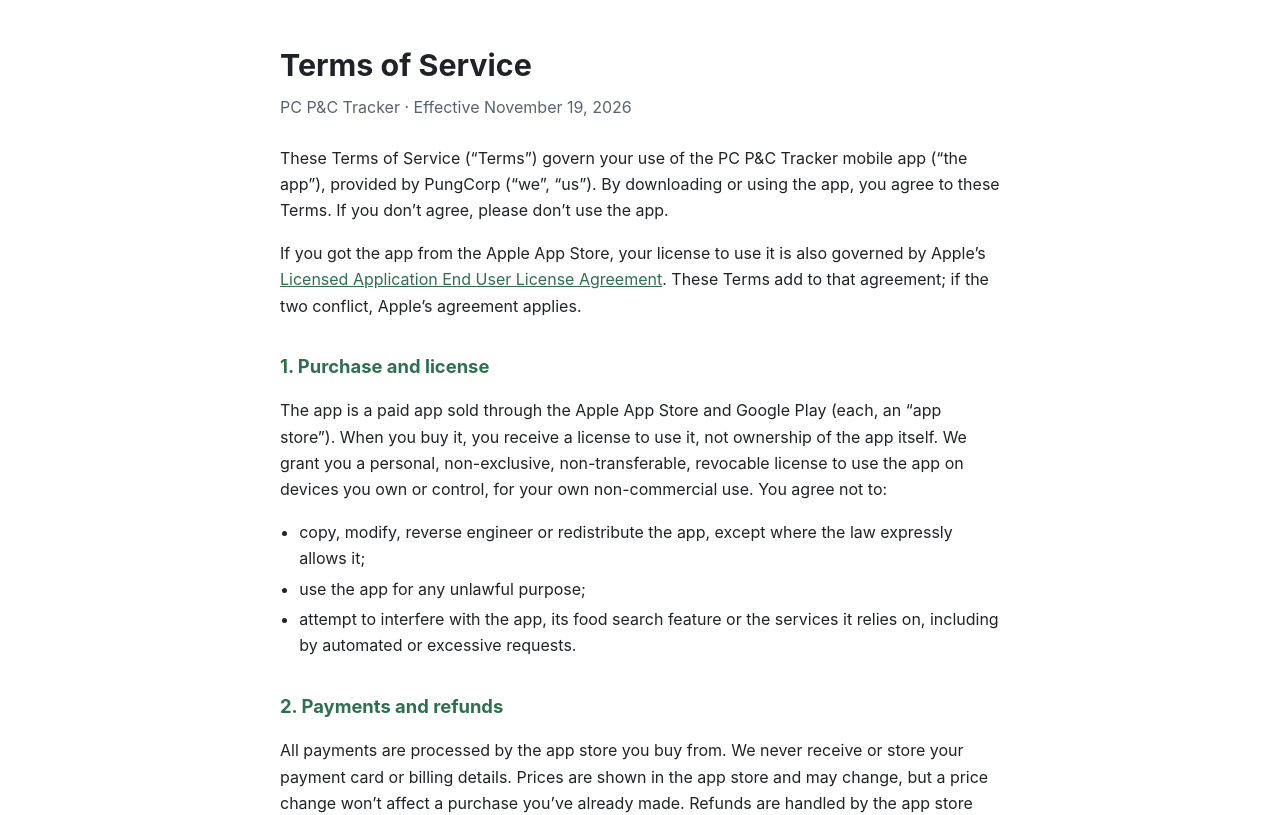
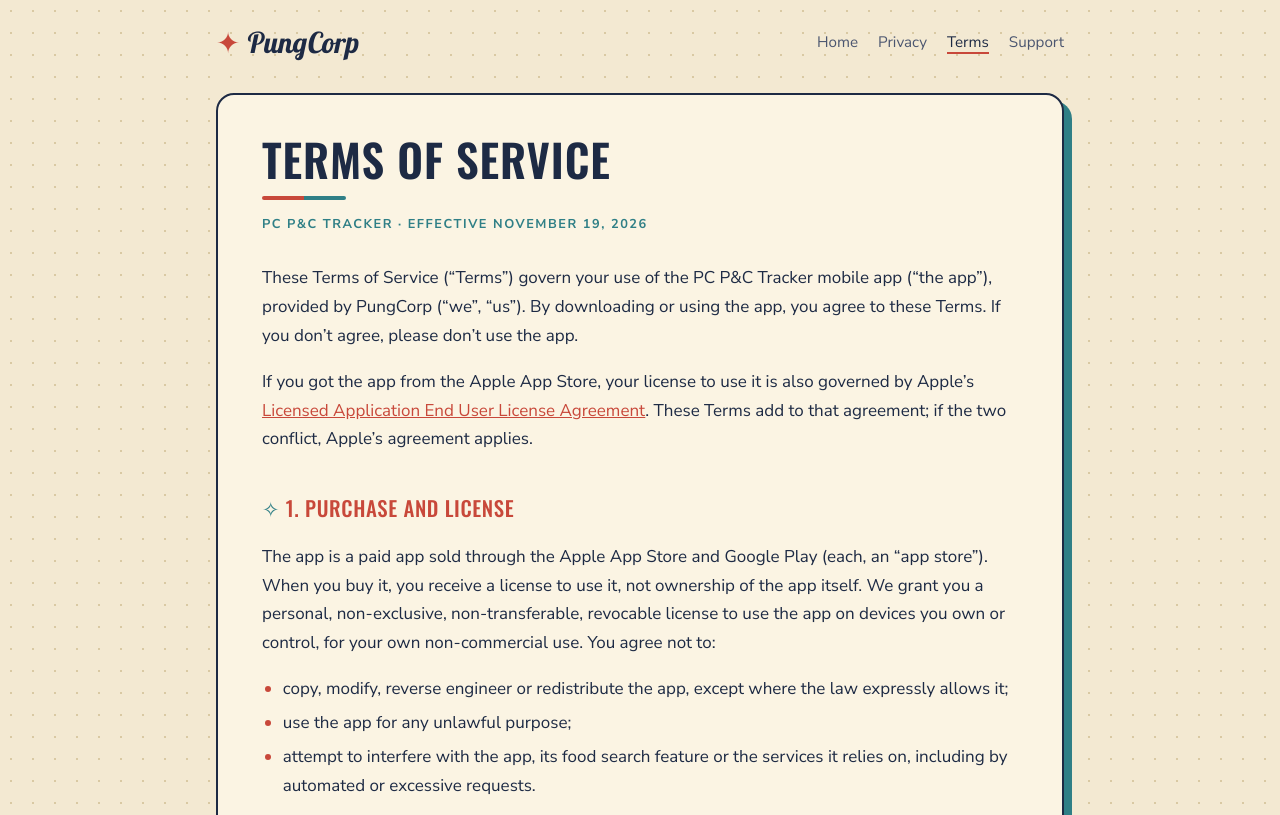
Before and after one commit to drunklypuff/pungcorp, a plain HTML site: page terms.html in a window 1280 px wide. Shown: the top 815 px of the page. Drawn offline with nearby package versions, Linux system fonts and the light colour scheme.

Commit message:
Restyle privacy, terms and support pages in the retro theme
Co-Authored-By: Claude Opus 5.5 <noreply@anthropic.com>

```diff
--- /dev/null
+++ b/css/retro-doc.css
@@ -0,0 +1,53 @@
+/* PungCorp retro (atomic-age) theme for text pages: privacy, terms, support. */
+:root {
+  --bg:#f3e9d2; --text:#1d2a44; --muted:#4b5670; --accent:#c8483a; --teal:#2f7f86;
+  --paper:#fbf4e3; --ink:#1d2a44; --dots:#d9c9a3;
+}
+@media (prefers-color-scheme: dark) {
+  :root { --bg:#141c30; --text:#f3e9d2; --muted:#b9c0d0; --teal:#3fa3aa; --paper:#1d2a44; --ink:#f3e9d2; --dots:#26324f; --accent:#e0675a; }
+}
+* { box-sizing:border-box; }
+body { margin:0; background:var(--bg); color:var(--text);
+       background-image:radial-gradient(var(--dots) 1px, transparent 1px); background-size:22px 22px;
+       font:17px/1.7 "Nunito Sans", system-ui, -apple-system, sans-serif; }
+a { color:var(--accent); }
+
+header.site, footer.site { max-width:880px; margin:0 auto; padding:18px 16px; display:flex; align-items:center;
+                           justify-content:space-between; gap:12px; flex-wrap:wrap; }
+.brand { font-family:"Lobster Two", cursive; font-style:italic; font-weight:700; font-size:1.8rem;
+         color:var(--ink); text-decoration:none; }
+.brand::before { content:"✦ "; color:var(--accent); font-style:normal; }
+header.site nav a { margin-left:20px; color:var(--muted); text-decoration:none; font-size:.95rem; }
+header.site nav a:hover, header.site nav a[aria-current] { color:var(--ink); }
+header.site nav a[aria-current] { border-bottom:2px solid var(--accent); }
+
+main { max-width:848px; margin:8px auto 24px; padding:40px 44px 48px; background:var(--paper);
+       border:2px solid var(--ink); border-radius:18px; box-shadow:8px 8px 0 var(--teal); }
+@media (max-width:900px) { main { margin-left:16px; margin-right:16px; } }
+
+h1 { font-family:"Oswald", Impact, sans-serif; font-weight:600; text-transform:uppercase; letter-spacing:.02em;
+     font-size:clamp(2rem,5vw,2.8rem); line-height:1.1; margin:0 0 6px; }
+h1::after { content:""; display:block; width:84px; height:4px; margin-top:12px; border-radius:2px;
+            background:linear-gradient(90deg, var(--accent) 0 50%, var(--teal) 50% 100%); }
+h2 { font-family:"Oswald", Impact, sans-serif; font-weight:500; text-transform:uppercase; letter-spacing:.03em;
+     font-size:1.3rem; color:var(--accent); margin:36px 0 8px; }
+h2::before { content:"✧ "; color:var(--teal); }
+h3 { font-size:1.05rem; margin:22px 0 4px; }
+h3 + p { margin-top:0; }
+.meta { color:var(--teal); font-weight:700; text-transform:uppercase; letter-spacing:.12em; font-size:.8rem; margin:14px 0 28px; }
+ul { padding-left:1.3rem; }
+li { margin:5px 0; }
+li::marker { color:var(--accent); }
+
+.contact { background:var(--bg); border:2px solid var(--ink); border-radius:14px; padding:16px 22px;
+           box-shadow:5px 5px 0 var(--accent); }
+.contact p { margin:6px 0; }
+
+footer.site { color:var(--muted); font-size:.9rem; border-top:2px dashed var(--teal); margin-top:32px; padding-bottom:40px; }
+footer.site a { color:var(--muted); margin-left:18px; }
+footer.site a:first-child { margin-left:0; }
+
+@media (max-width:640px) {
+  header.site nav a { margin-left:14px; }
+  main { padding:28px 20px 32px; box-shadow:5px 5px 0 var(--teal); }
+}
--- a/terms.html
+++ b/terms.html
@@ -4,24 +4,17 @@
 <meta charset="utf-8">
 <meta name="viewport" content="width=device-width, initial-scale=1">
 <title>Terms of Service – PC P&amp;C Tracker</title>
-<style>
-  :root { --text:#1f2328; --muted:#59636e; --bg:#ffffff; --accent:#2f6f4f; --line:#e5e7eb; }
-  @media (prefers-color-scheme: dark) {
-    :root { --text:#e6e6e6; --muted:#a0a7b0; --bg:#121416; --accent:#6fcf97; --line:#2a2f35; }
-  }
-  body { margin:0; background:var(--bg); color:var(--text);
-         font:16px/1.65 -apple-system, BlinkMacSystemFont, "Segoe UI", Roboto, sans-serif; }
-  main { max-width:720px; margin:0 auto; padding:40px 16px 64px; }
-  h1 { font-size:1.9rem; margin:0 0 4px; }
-  h2 { font-size:1.15rem; margin:32px 0 8px; color:var(--accent); }
-  .meta { color:var(--muted); margin:0 0 24px; }
-  ul { padding-left:1.2rem; }
-  li { margin:4px 0; }
-  hr { border:0; border-top:1px solid var(--line); margin:40px 0 16px; }
-  a { color:var(--accent); }
-</style>
+<link rel="icon" href="img/pcpc-tracker-icon.png">
+<link rel="preconnect" href="https://fonts.googleapis.com">
+<link rel="preconnect" href="https://fonts.gstatic.com" crossorigin>
+<link rel="stylesheet" href="https://fonts.googleapis.com/css2?family=Lobster+Two:ital,wght@1,700&family=Oswald:wght@500;600&family=Nunito+Sans:wght@400;600;700&display=swap">
+<link rel="stylesheet" href="css/retro-doc.css">
 </head>
 <body>
+<header class="site">
+  <a class="brand" href="theme-retro.html">PungCorp</a>
+  <nav><a href="theme-retro.html">Home</a><a href="index.html">Privacy</a><a href="terms.html" aria-current="page">Terms</a><a href="support.html">Support</a></nav>
+</header>
 <main>
   <h1>Terms of Service</h1>
   <p class="meta">PC P&amp;C Tracker · Effective November 19, 2026</p>
@@ -76,10 +69,10 @@
 
   <h2>14. Contact</h2>
   <p>Questions about these Terms: <a href="mailto:pungcorp@gmail.com">pungcorp@gmail.com</a></p>
-
-  <hr>
-  <p class="meta"><a href="index.html">Privacy Policy</a> · <a href="terms.html">Terms of Service</a> · <a href="support.html">Support</a></p>
-  <p class="meta">© 2026 PungCorp</p>
 </main>
+<footer class="site">
+  <span>© 2026 PungCorp</span>
+  <span><a href="index.html">Privacy Policy</a><a href="terms.html">Terms of Service</a><a href="support.html">Support</a></span>
+</footer>
 </body>
 </html>
```
Also changed, not shown: index.html (+13 -20 lines), privacy.html (+13 -20 lines), support.html (+13 -23 lines).
